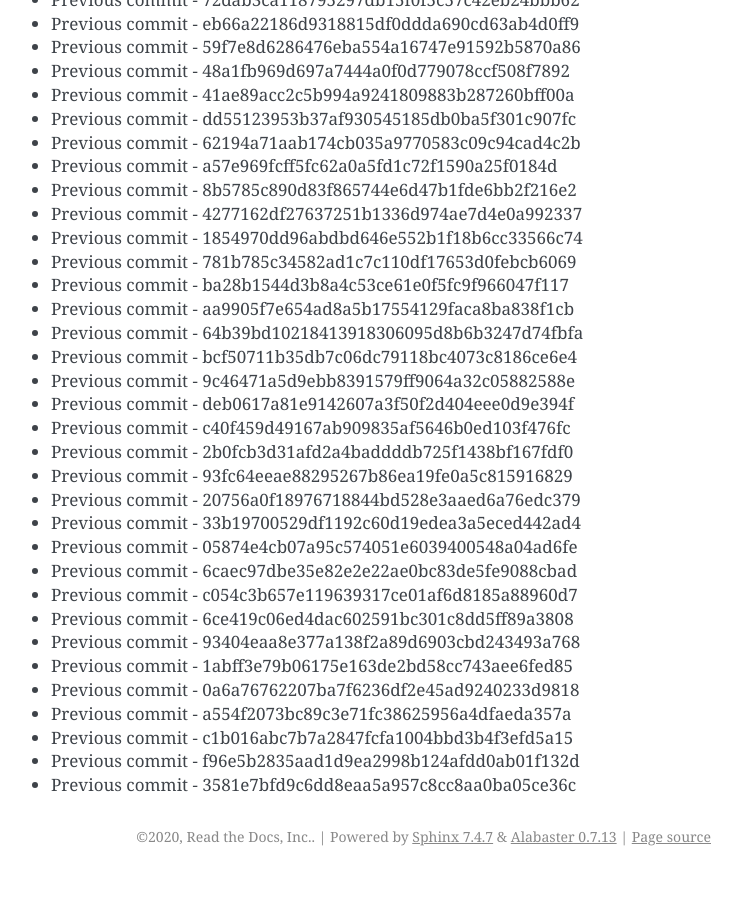
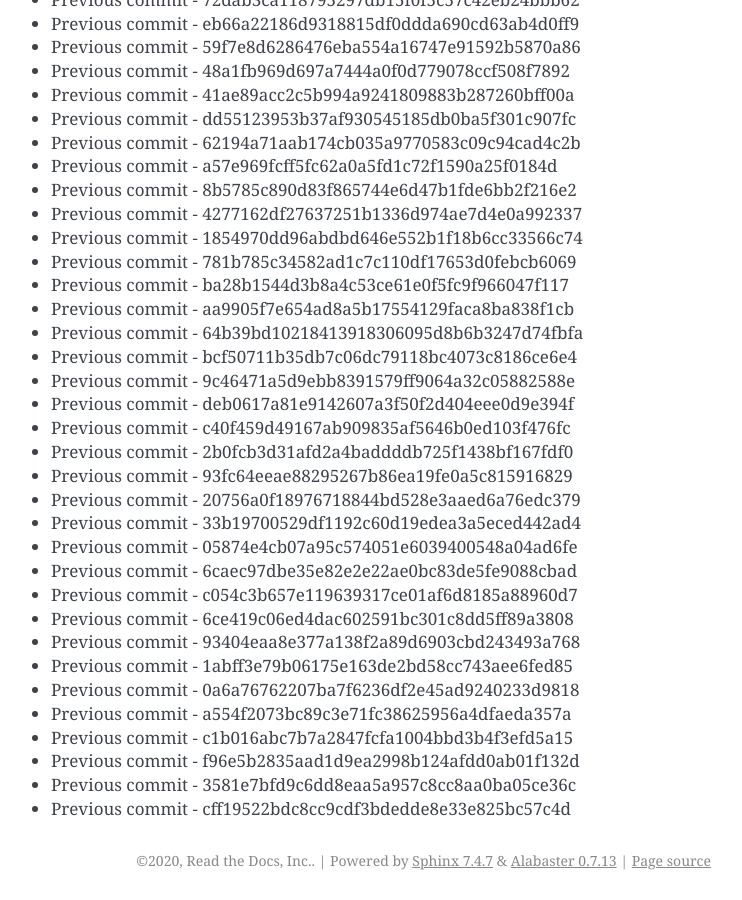
Before and after one commit to readthedocs/rtd-git-stresstest, a Sphinx documentation site: the page built from docs/updates.rst, in a window 1280 px wide and 900 px high, scrolled down 69738 px. Shown: the whole window, without its empty margins (399-1141 px from the left). Built offline with Sphinx 7.4.7, drawn with Linux system fonts in a browser that asks for light colours; before the commit the page ends 70614 px from its top, so only the background shows below that.

Commit message:
Generating commit from previous: cff19522bdc8cc9cdf3bdedde8e33e825bc57c4d

```diff
--- a/docs/updates.rst
+++ b/docs/updates.rst
@@ -2962,3 +2962,4 @@ It can be tested for any performance characteristics.
 * Previous commit - c1b016abc7b7a2847fcfa1004bbd3b4f3efd5a15
 * Previous commit - f96e5b2835aad1d9ea2998b124afdd0ab01f132d
 * Previous commit - 3581e7bfd9c6dd8eaa5a957c8cc8aa0ba05ce36c
+* Previous commit - cff19522bdc8cc9cdf3bdedde8e33e825bc57c4d
```
